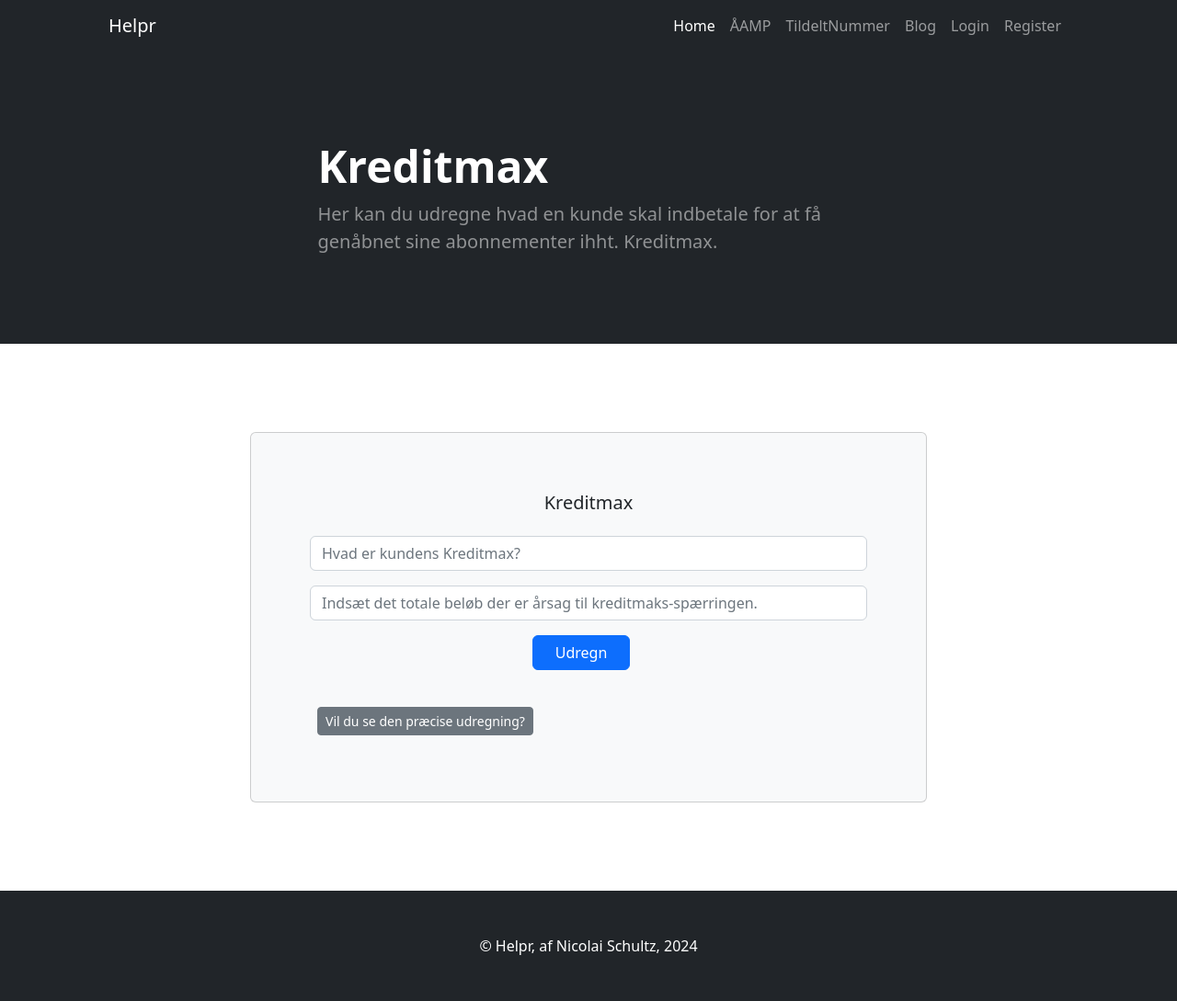
After one commit to Nicolai-Schultz/helpr_3, a Django app: page /kreditmax in a window 1280 px wide. The commit adds this page. Shown: the whole page at 92% size. Run offline with Django 5.2, Linux system fonts and the light colour scheme; some libraries are stand-ins or nearby versions.

Commit message:
Tilføjelse af kreditmax. Små ændringer. Næsten klar til deploy

```diff
--- /dev/null
+++ b/store/templates/kreditmax.html
@@ -0,0 +1,63 @@
+{% extends 'base.html' %}
+{% block content %}
+
+<!-- Header-->
+<header class="bg-dark py-5">
+    <div class="container px-5">
+        <div class="row gx-5 align-items-center justify-content-center">
+            <div class="col-lg-8 col-xl-7 col-xxl-6">
+                <div class="my-5 text-center text-xl-start">
+                    <h1 class="display-5 fw-bolder text-white mb-2">Kreditmax</h1>
+                    <p class="lead fw-normal text-white-50 mb-4">Her kan du udregne hvad en kunde skal indbetale for at få genåbnet sine abonnementer ihht. Kreditmax.</p>
+                </div>
+            </div>
+        </div>
+    </div>
+</header>
+
+<form method="post">
+    {% csrf_token %}
+    <div class="container mt-5 mb-5"> <!-- Added bottom margin to the container -->
+        <div class="row justify-content-center"> <!-- Center the content horizontally -->
+            <div class="col-md-8">
+                <div class="card bg-light p-5 mt-5 mb-5"> <!-- Added top and bottom margins to the card -->
+                    <div class="card-body">
+                        <h5 class="card-title text-center mb-4">Kreditmax</h5> <!-- Center the title -->
+                        <input type="number" class="form-control mb-3" placeholder="Hvad er kundens Kreditmax?" name="kreditmax" min="0" step="1" value="{{ kreditmax_ses }}">
+                        <input type="number" class="form-control mb-3" placeholder="Indsæt det totale beløb der er årsag til kreditmaks-spærringen." name="beløb" min="0" step="1" value="{{ beløb_ses }}">
+                        <div class="d-flex justify-content-center"> <!-- Center the button -->
+                            <button type="submit" class="btn btn-primary px-4 me-sm-3">Udregn</button>
+                        </div>
+                        {% if message %}
+                        <div class="alert alert-secondary mt-3 bg-light" role="alert">
+                            <p class="mb-0 text-center"> {{ message|safe }} </p> <!-- Center the message -->
+                        </div>
+                        {% endif %}
+                    </div>
+                    <div class="col-md-6">
+                        <div class="bg-light p-4 text-left"> <!-- Align the text to the left -->
+                            <button type="button" class="btn btn-sm btn-secondary"
+                                    data-bs-toggle="popover"
+                                    data-bs-title="Formel og årsag"
+                                    data-bs-placement="bottom"
+                                    data-bs-content="{{ formel }}. Der tillæges 1 til udregningen da beløbet SKAL være PRÆCIST under 80% af kreditmax.">Vil du se den præcise udregning?</button>
+                        </div>
+                    </div>
+                </div>
+            </div>
+        </div>
+    </div>
+</form>
+
+<!-- JavaScript to handle form submission -->
+<script>
+    // Logik til popover på linje 24
+    document.addEventListener('DOMContentLoaded', function() {
+        var popoverTriggerList = [].slice.call(document.querySelectorAll('[data-bs-toggle="popover"]'))
+        var popoverList = popoverTriggerList.map(function (popoverTriggerEl) {
+            return new bootstrap.Popover(popoverTriggerEl)
+        });
+    });
+</script>
+
+{% endblock %}
--- a/store/templates/navbar.html
+++ b/store/templates/navbar.html
@@ -9,7 +9,9 @@
             <div class="collapse navbar-collapse" id="navbarSupportedContent">
                 <ul class="navbar-nav ms-auto mb-2 mb-lg-0">
                     <li class="nav-item"><a class="nav-link active" aria-current="page" href="{% url 'home' %}">Home</a></li>
-                    <li class="nav-item"><a class="nav-link" href="#!">About</a></li>
+                    <li class="nav-item"><a class="nav-link" href="{% url 'åamp' %}">ÅAMP</a></li>
+                    <li class="nav-item"><a class="nav-link" href="{% url 'tildelt_nummer' %}">TildeltNummer</a></li>
+                    <li class="nav-item"><a class="nav-link" href="{% url 'blog' %}">Blog</a></li>
                     {% if user.is_authenticated %}
                     <li class="nav-item"><a class="nav-link" href="{% url 'logout' %}">Logout</a></li>
                     {% else %}
--- a/store/urls.py
+++ b/store/urls.py
@@ -23,6 +23,7 @@ urlpatterns = [
     path("stat_konkurrence_admin/", views.stat_konkurrence_admin, name="stat_konkurrence_admin"),
     path("er_det_fredag/", views.er_det_fredag, name="er_det_fredag"),
     path("åamp/", views.åamp, name="åamp"),
+    path("kreditmax", views.kreditmax, name="kreditmax"),
     path("blog/", BlogView.as_view(), name="blog"),
     path("article/<int:pk>", ArticleDetailView.as_view(), name="article-detail"),
     path("add_post/", AddPostView.as_view(), name="add_post"),
@@ -34,4 +35,5 @@ urlpatterns = [
 
 
 
+
 ]
--- a/store/views.py
+++ b/store/views.py
@@ -604,7 +604,55 @@ def åamp(request: HttpRequest):
     }
     return render(request, "åamp.html", context)
 
+def kreditmax(request: HttpRequest):
+    user_get = request.user
+    kreditmax_ses = 1
+    beløb_ses = 1
+    message = None
 
+    #   Logik til udregning - henter info fra inputs
+    #   Gemmer i session
+    request.session['kreditmax'] = request.POST.get('kreditmax')
+    request.session['beløb'] = request.POST.get('beløb')
+
+    #   Gemmer session som var
+    kreditmax_ses = request.session.get('kreditmax', '')
+    beløb_ses = request.session.get('beløb', '')
+
+    #   Formatterer tal
+    try:
+        kreditmax_ses_float = float(kreditmax_ses)
+        beløb_ses_float = float(beløb_ses)
+    except:
+        kreditmax_ses_float = 0
+        beløb_ses_float = 0
+
+
+    #   Udregning
+    konstant = 1
+    procent = 0.8
+    udregning = beløb_ses_float - (kreditmax_ses_float * procent) + konstant
+    formel = f"{beløb_ses_float} - ({kreditmax_ses_float} * {procent}) + {konstant}"
+
+    if request.method == "POST":
+        if kreditmax_ses_float >= beløb_ses_float:
+            message = "Hvis kreditmax er højere end eller lig udestående beløb er kunden ikke spærret grundet kreditmax!"
+        else:
+            message = f"<h4>Kunden skal indbetale følgende beløb: {udregning}</h4> Dette præcise beløb SKAL indbetales. Når kunden kreditspærres er det fordi vi forbinder en risiko med deres udestående. Derfor SKAL vi modtage mere end 80% af deres kreditmax før der kan genåbnes. Dette vil ske automatisk når beløbet er modtaget. Ring til kredit for yderligere spørgsmål, efter at have sparret med en FC."
+
+
+
+    context = {
+        "user_get":user_get,
+        "kreditmax_ses":kreditmax_ses,
+        "beløb_ses":beløb_ses,
+        "message":message,
+        "formel":formel,
+            }
+    return render(request, "kreditmax.html", context)
+
+
+#   Blog classes
 class BlogView(ListView):
     model = Post
     template_name = "blog.html"
```
Also changed, not shown: store/templates/home.html (+4 -4 lines), db.sqlite3.
